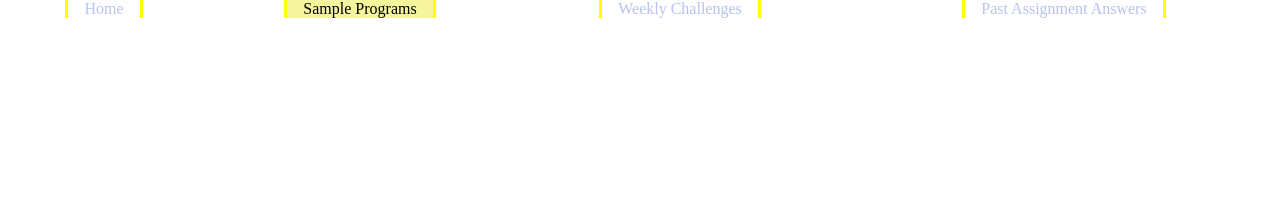
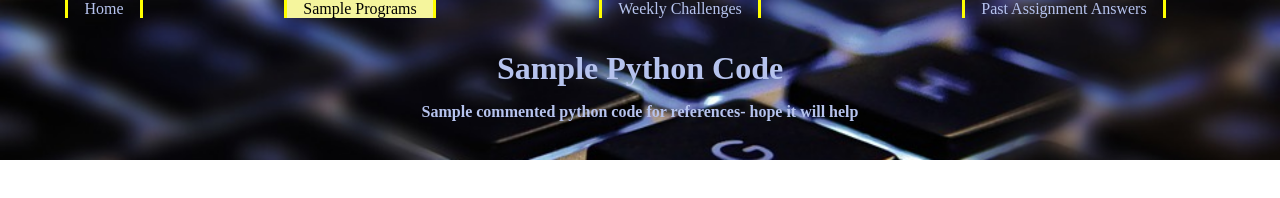
Before and after one commit to marwahaha/Project-CS, a plain HTML site: page website/samples.html in a window 1280 px wide. Drawn offline with Linux system fonts and the light colour scheme.

```diff
--- a/website/samples.html
+++ b/website/samples.html
@@ -8,6 +8,7 @@
 	<link rel="icon" href="">
     </head>
     <body>
+        <div id="fixedimage1">
       <nav role="navigation">
         <ul>
             <li><a href="index.html">Home</a></li>
@@ -16,5 +17,8 @@
 	    <li><a href="assignments.html">Past Assignment Answers</a></li>
        </ul>
      </nav>
+     <h1 >Sample Python Code </h1>
+     <p>Sample commented python code for references- hope it will help</p>
+     </div>
   </body>
 </html>
```
Also changed, not shown: website/assignments.html (+4 -0 lines), website/challenge.html (+4 -0 lines).
